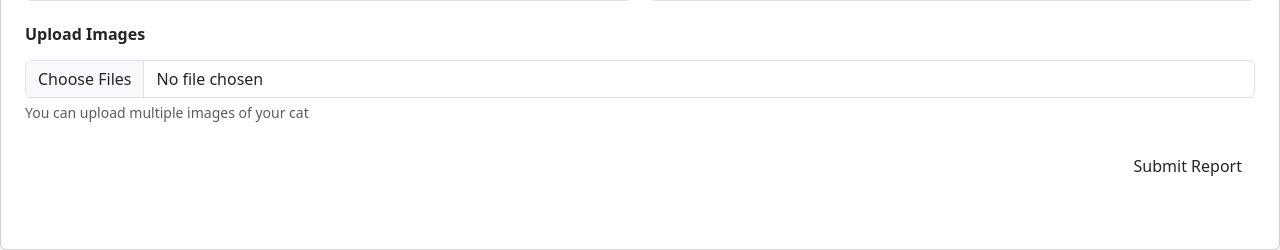
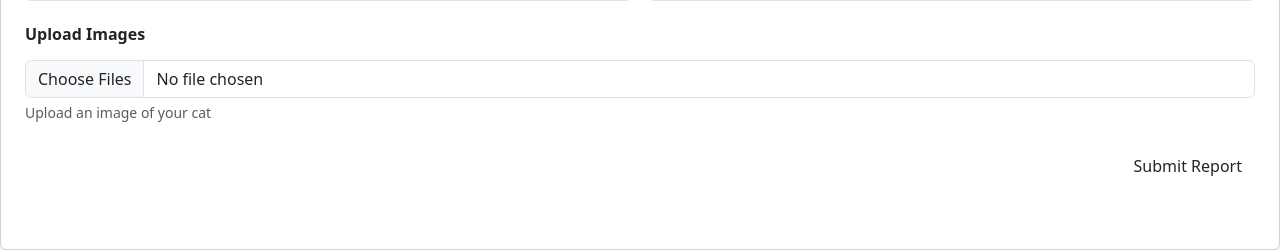
Before and after one commit to JohnLorcanParaiso/PurrSafe-System, a PHP site: page /create.php in a window 1280 px wide. Shown: the part 1531-1781 px from the top of the page. Run offline with PHP 8.4, Linux system fonts and the light colour scheme; a user stored in the database is signed in; some libraries are stand-ins or nearby versions.

Commit message:
added max of 5 upl pix

```diff
--- a/create.php
+++ b/create.php
@@ -298,8 +298,8 @@ $fullname = $_SESSION['fullname'] ?? 'Guest User';
                                     <h6 class="fw-bold mb-3">Upload Images</h6>
                                     <div class="row g-3">
                                         <div class="col-12">
-                                            <input type="file" class="form-control" name="cat_images[]" multiple accept="image/*">
-                                            <div class="form-text">You can upload multiple images of your cat</div>
+                                            <input type="file" class="form-control" name="cat_images[]" multiple accept="image/*" max="5">
+                                            <div class="form-text">Upload an image of your cat</div>
                                         </div>
                                     </div>
                                 </div>
```
